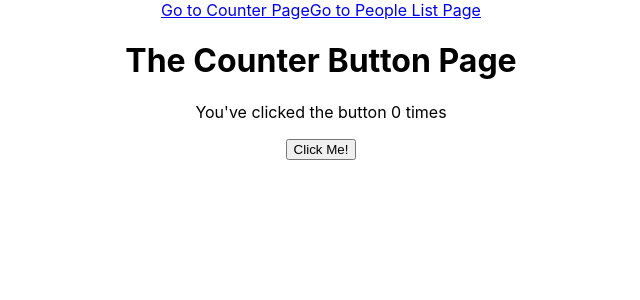
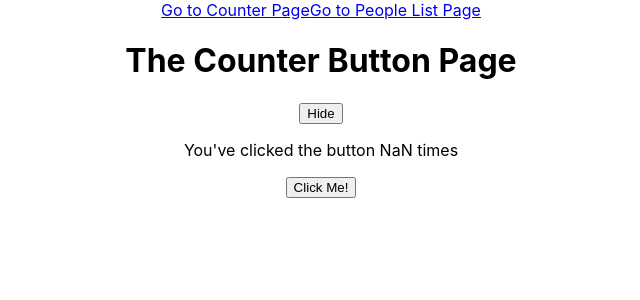
Before and after one commit to shawnee513/MyReactApp, a React (Create React App) app: page /counter in a window 1280 px wide. Shown: the top 300 px of the page, without its empty margins (319-959 px from the left). Built offline with nearby package versions, Linux system fonts and the light colour scheme.

Commit message:
can't remember

```diff
--- a/package.json
+++ b/package.json
@@ -6,6 +6,7 @@
     "@testing-library/jest-dom": "^5.16.4",
     "@testing-library/react": "^13.2.0",
     "@testing-library/user-event": "^13.5.0",
+    "query-string": "^7.1.1",
     "react": "^18.1.0",
     "react-dom": "^18.1.0",
     "react-router-dom": "^5.3.0",
--- a/src/CongratulationsMessage.js
+++ b/src/CongratulationsMessage.js
@@ -1,7 +1,12 @@
 import React from 'react';
 
-export const CongratulationsMessage = ({numberOfClicks, threshold }) => {
-    return numberOfClicks >= threshold
-    ? <h1>Congratulations! You've reached {threshold} number of clicks</h1>
-    : null;
+export const CongratulationsMessage = ({numberOfClicks, threshold, onHide }) => {
+    return (
+        <>
+            {numberOfClicks >= threshold
+            ? <h1>Congratulations! You've reached {threshold} number of clicks</h1>
+            : null}
+            <button onClick={onHide}>Hide</button>
+        </>
+    )
 }
--- a/src/pages/CounterButtonPage.js
+++ b/src/pages/CounterButtonPage.js
@@ -1,9 +1,13 @@
 import React, { useState } from 'react';
+import { useLocation } from 'react-router-dom';
+import { parse } from 'query-string';
 import { CounterButton } from '../CounterButton';
 import { CongratulationsMessage } from '../CongratulationsMessage';
 
 export const CounterButtonPage = () => {
-   const [numberOfClicks, setNumberOfClicks] = useState (0);
+    const location = useLocation();
+    const startingValue = parse(location.search).startingValue;
+   const [numberOfClicks, setNumberOfClicks] = useState (Number(startingValue));
    const [hideMessage, setHideMessage] = useState(false);
 
    const increment = () => setNumberOfClicks(numberOfClicks + 1);
--- a/src/pages/Homepage.js
+++ b/src/pages/Homepage.js
@@ -2,7 +2,6 @@ import React from 'react';
 import { Greeting } from '../Greeting';
 
 export const HomePage = () => (
-    console.log("home page loading"),
     <>
     <h1>TheHomePage</h1>
     <Greeting name='Shawnee' numberOfMessages={10} />
```
Also changed, not shown: 1 other file (tests, documents, lock files or other folders).
